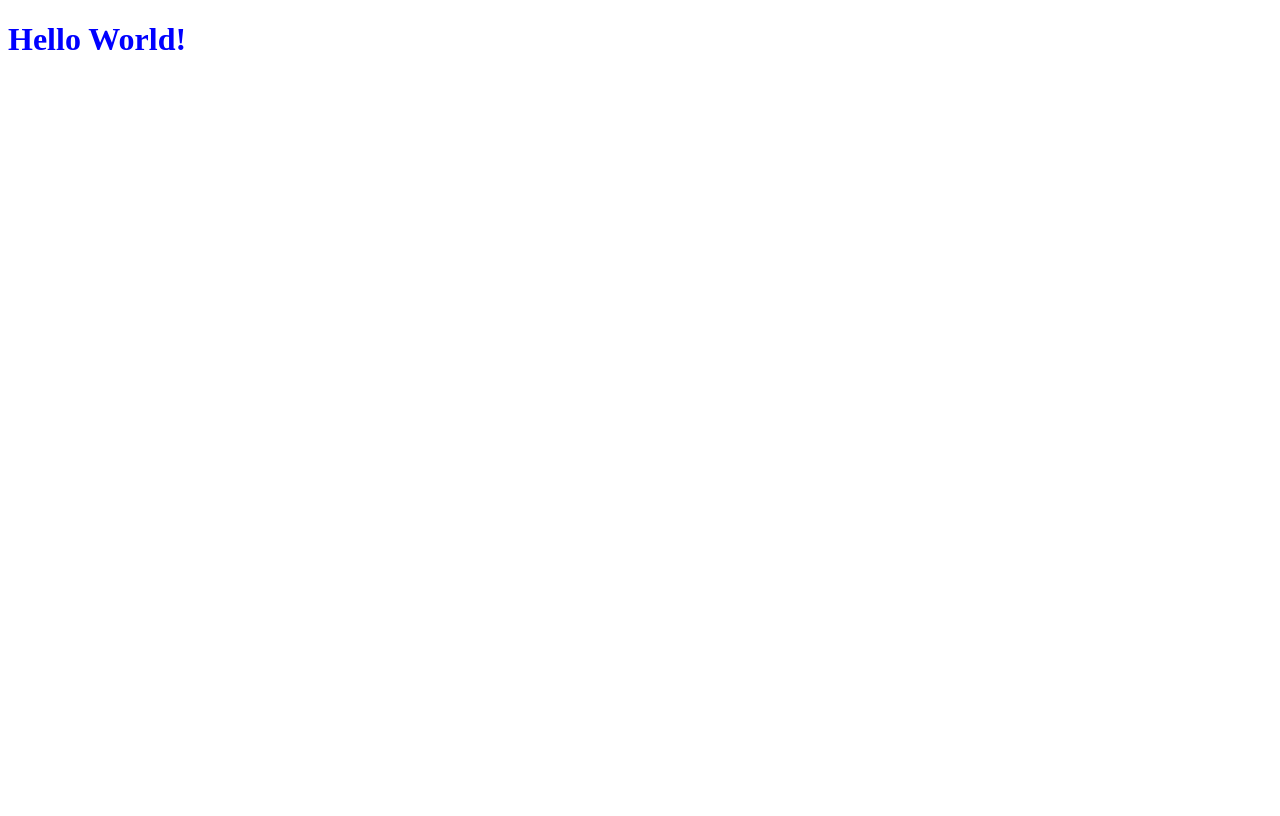
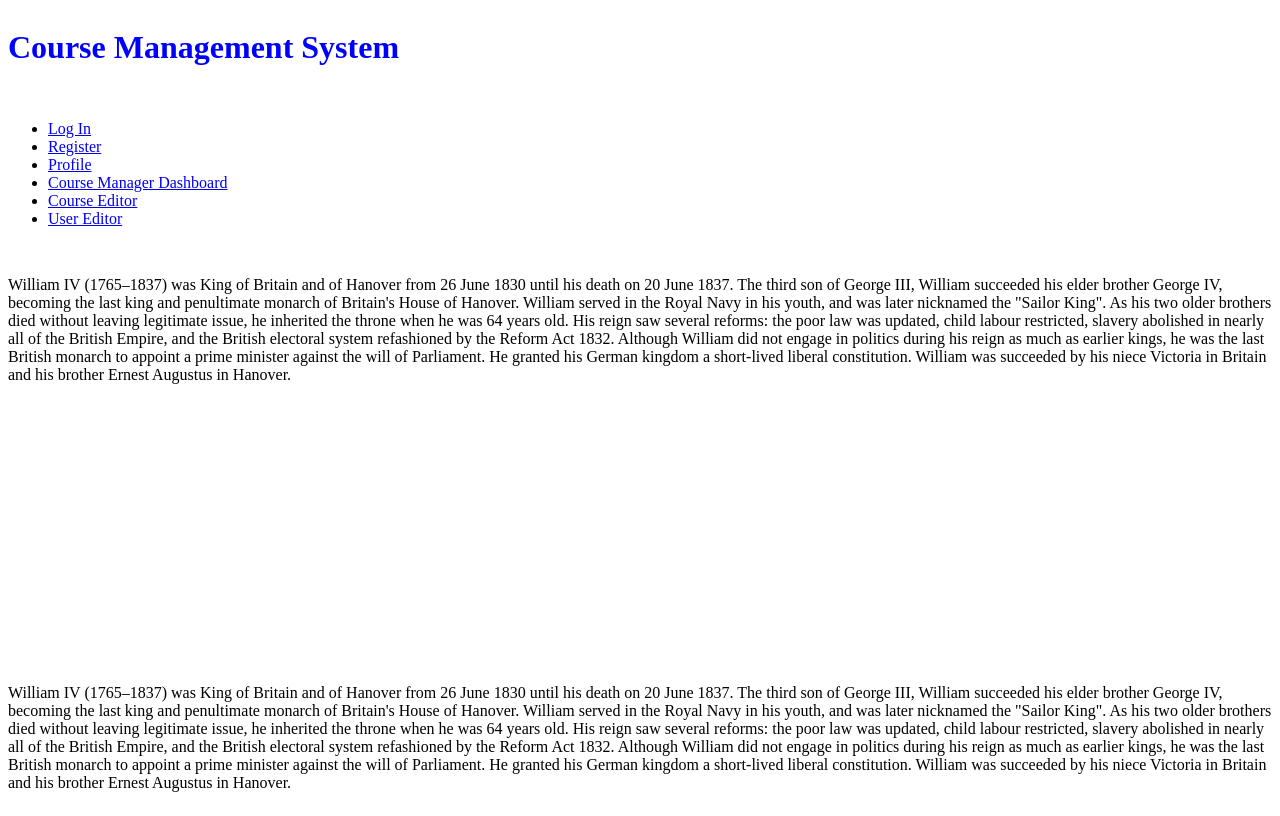
Before and after one commit to vcchatman/dataviz-fall21-solo-portfolio, a plain HTML site: page index.html in a window 1280 px wide. Drawn offline with Linux system fonts and the light colour scheme.

Commit message:
adding basic css

```diff
--- a/index.html
+++ b/index.html
@@ -3,12 +3,43 @@
 <head>
     <meta charset="UTF-8">
     <title>Home</title>
-    <!-- <link href="style.css" rel="stylesheet"/> -->
-    <style>
-        h1 { color: blue; }
-      </style>
+    <link href="style.css" rel="stylesheet"/>
 </head>
 <body>
-    <h1>Hello World!</h1>
+
+<h1>Course Management System</h1>
+
+<ul>
+    <li><a href="login/login.template.client.html">Log In</a></li>
+    <li><a href="register/register.template.client.html">Register</a></li>
+    <li><a href="profile/profile.template.client.html">Profile</a></li>
+    <li><a href="dashboard/dashboard.template.client.html">Course Manager Dashboard</a></li>
+    <li><a href="editor/editor.template.client.html">Course Editor</a></li>
+    <li><a href="user-admin/user-admin.template.client.html">User Editor</a></li>
+</ul>
+
+<p>
+    William IV (1765–1837) was King of Britain and of Hanover from 26 June 1830 until his death on 20 June 1837. The
+    third son of George III, William succeeded his elder brother George IV, becoming the last king and penultimate
+    monarch of Britain's House of Hanover. William served in the Royal Navy in his youth, and was later nicknamed the
+    "Sailor King". As his two older brothers died without leaving legitimate issue, he inherited the throne when he was
+    64 years old. His reign saw several reforms: the poor law was updated, child labour restricted, slavery abolished in
+    nearly all of the British Empire, and the British electoral system refashioned by the Reform Act 1832. Although
+    William did not engage in politics during his reign as much as earlier kings, he was the last British monarch to
+    appoint a prime minister against the will of Parliament. He granted his German kingdom a short-lived liberal
+    constitution. William was succeeded by his niece Victoria in Britain and his brother Ernest Augustus in Hanover.
+</p>
+
+<p>
+    William IV (1765–1837) was King of Britain and of Hanover from 26 June 1830 until his death on 20 June 1837. The
+    third son of George III, William succeeded his elder brother George IV, becoming the last king and penultimate
+    monarch of Britain's House of Hanover. William served in the Royal Navy in his youth, and was later nicknamed the
+    "Sailor King". As his two older brothers died without leaving legitimate issue, he inherited the throne when he was
+    64 years old. His reign saw several reforms: the poor law was updated, child labour restricted, slavery abolished in
+    nearly all of the British Empire, and the British electoral system refashioned by the Reform Act 1832. Although
+    William did not engage in politics during his reign as much as earlier kings, he was the last British monarch to
+    appoint a prime minister against the will of Parliament. He granted his German kingdom a short-lived liberal
+    constitution. William was succeeded by his niece Victoria in Britain and his brother Ernest Augustus in Hanover.
+</p>
 </body>
 </html>
--- a/style.css
+++ b/style.css
@@ -1,3 +1,12 @@
 h1 {
- color: blue
+    color: blue
 }
+
+@media (min-width: 40em) {
+    body {
+        display: grid;
+        grid-gap: 1em;
+        grid-template-rows: auto auto 1fr auto;
+        min-height: 100vh;
+    }
+}
```
